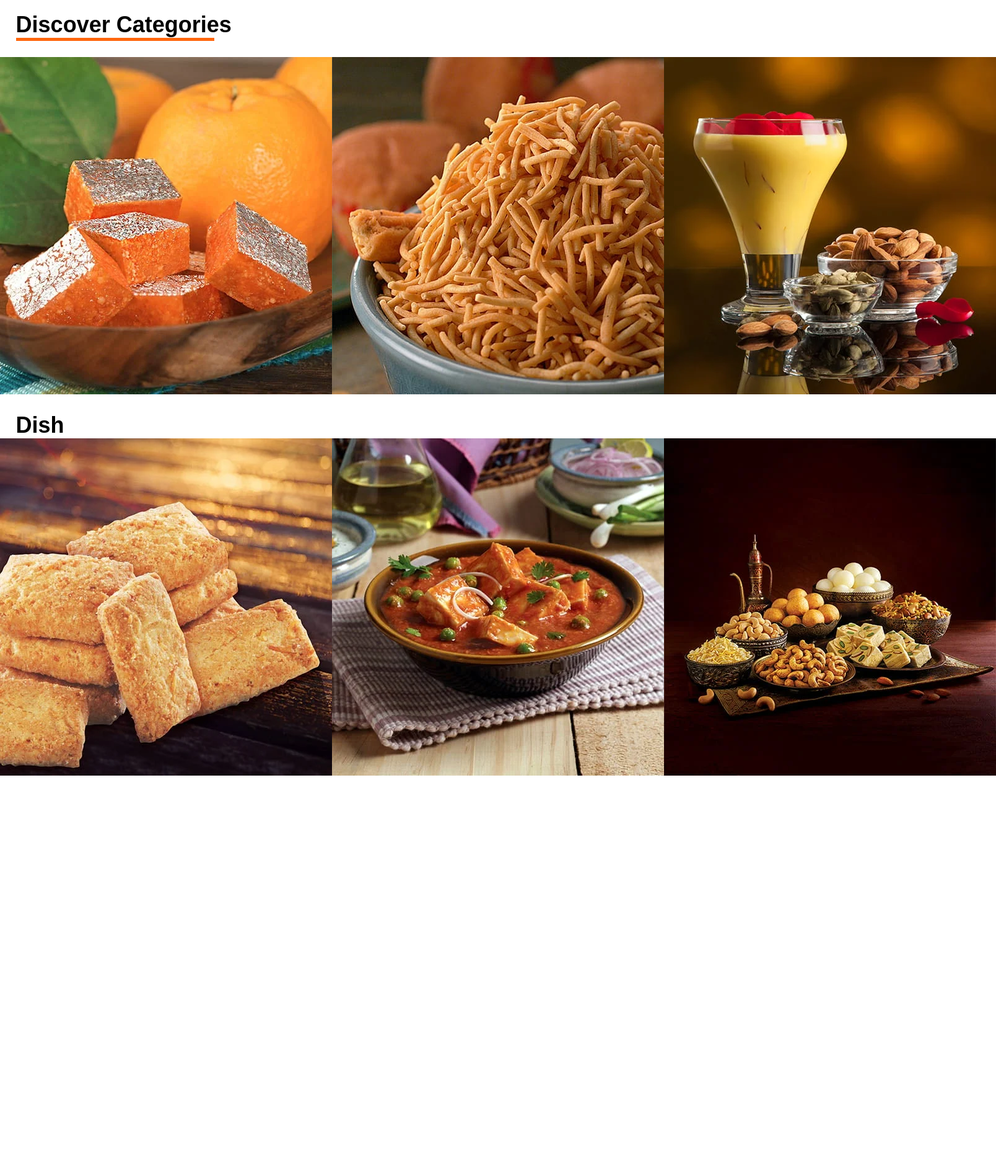
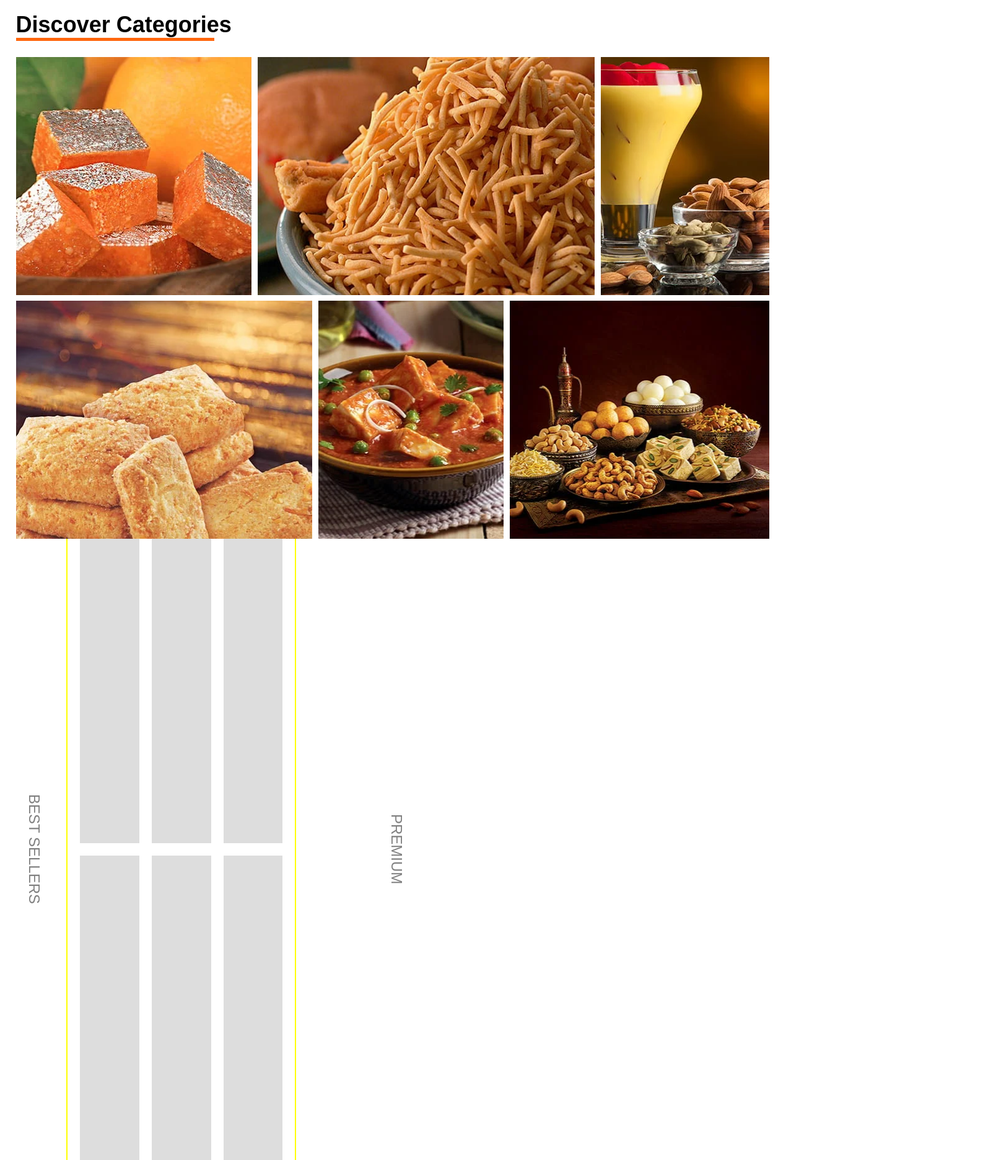
Before and after one commit to Meharsh7804/CSSReimagineRound2, a plain HTML site: page index.html in a window 1280 px wide. Shown: the part 827-2698 px from the top of the page at 62% size, 1608 px wide, since content can reach past the window. Before the commit the page ends 2082 px from the top, so only its background shows below. Drawn offline with nearby package versions, Linux system fonts and the light colour scheme; a web font is replaced by a local one.

Commit message:
Added section

```diff
--- a/index.html
+++ b/index.html
@@ -40,7 +40,7 @@
             <img src="./assets/text.png" alt="" />
           </div>
           <button>ORDER NOW</button>
-          <p>Moti Choor Ladoo  | Moong Burfee | Milk Cake | Mewa Bites Combo</p>
+          <p>Moti Choor Ladoo | Moong Burfee | Milk Cake | Mewa Bites Combo</p>
         </div>
         <div class="right">
           <img class="dot" src="./assets/dots.png" alt="" />
@@ -72,17 +72,62 @@
       <h1>Discover Categories</h1>
       <div class="underline"></div>
       <div class="container">
-        <div class="item1"><img src="./assets/sweets.jpg" alt=""></div>
-        <div class="item2"><img src="./assets/namkeen.jpg" alt=""></div>
-        <div class="item3"><img src="./assets/beverages.jpg" alt=""></div>
+        <div class="item" id="item1">
+          <div class="overlay">
+            <div class="text">SWEETS<br /><button>View Products</button></div>
+          </div>
         </div>
-        <h1>Dish</h1>
-      <div class="container">
-        <div class="item4"><img src="./assets/cookies.jpg" alt=""></div>
-        <div class="item5"><img src="./assets/ready to eat.jpg" alt=""></div>
-        <div class="item6"><img src="./assets/gifting.jpg" alt=""></div>
+        <div class="item" id="item2">
+          <div class="overlay">
+            <div class="text">NAMKEEN<br /><button>View Products</button></div>
+          </div>
+        </div>
+        <div class="item" id="item3">
+          <div class="overlay">
+            <div class="text">
+              BEVERAGES<br /><button>View Products</button>
+            </div>
+          </div>
+        </div>
+      </div>
+      <div class="container margin">
+        <div class="item" id="item4">
+          <div class="overlay">
+            <div class="text">COOKIES<br /><button>View Products</button></div>
+          </div>
+        </div>
+        <div class="item" id="item5">
+          <div class="overlay">
+            <div class="text">
+              READY TO EAT<br /><button>View Products</button>
+            </div>
+          </div>
+        </div>
+        <div class="item" id="item6">
+          <div class="overlay">
+            <div class="text">GIFTING<br /><button>View Products</button></div>
+          </div>
+        </div>
       </div>
     </section>
+
+      <section class="product-layout">
+        <div class="category best-sellers">BEST SELLERS</div>
+        <div class="products">
+          <div class="row">
+            <div class="product"></div>
+            <div class="product"></div>
+            <div class="product"></div>
+          </div>
+          <div class="row">
+            <div class="product"></div>
+            <div class="product"></div>
+            <div class="product"></div>
+          </div>
+        </div>
+        <div class="category premium">PREMIUM</div>
+      </section>
+
 
     <script
       src="https://cdnjs.cloudflare.com/ajax/libs/gsap/3.12.5/gsap.min.js"
--- a/style.css
+++ b/style.css
@@ -14,10 +14,11 @@ body {
 
 .video {
   position: absolute;
-  width: 99.9vw;
-  height: 99.5vh;
+  width: 98.7vw;
+  height: 100vh;
   background-color: black;
   z-index: 10;
+  overflow: hidden;
 }
 
 .video video {
@@ -303,14 +304,14 @@ body {
 
 /* CATEGORIES */
 
-.categories h1{
+.categories h1 {
   font-size: 36px;
   font-weight: 700;
   margin-left: 2vw;
   margin-top: 2vw;
 }
 
-.categories .underline{
+.categories .underline {
   width: 25vw;
   height: 5px;
   background: #ff670e;
@@ -318,8 +319,182 @@ body {
   margin-bottom: 2vw;
 }
 
-.categories .container{
+.container {
   display: flex;
+  max-width: 95vw;
+  gap: 10px;
+  margin-left: 2vw;
+}
+
+#item1 {
+  width: 35%;
+  height: 30vw;
+  background-image: url(./assets/sweets.jpg);
+  background-position: center;
+}
+#item2 {
+  width: 50%;
+  height: 30vw;
+  background-image: url(./assets/namkeen.jpg);
+  background-position: center;
+  background-size: cover;
+}
+#item3 {
+  width: 25%;
+  height: 30vw;
+  background-image: url(./assets/beverages.jpg);
+  background-position: center;
+}
+#item4 {
+  width: 40%;
+  height: 30vw;
+  background-image: url(./assets/cookies.jpg);
+}
+#item5 {
+  width: 25%;
+  height: 30vw;
+  background-image: url(/assets/ready\ to\ eat.jpg);
+  background-position: center;
+}
+#item6 {
+  width: 35%;
+  height: 30vw;
+  background-image: url(./assets/gifting.jpg);
+  background-position: center;
+}
+
+.item img {
+  width: 100%;
+  display: block;
+}
+
+.margin {
+  margin-top: 0.7vw;
+}
+
+.item {
+  position: relative;
+  overflow: hidden; /* Ensure the overflow from overlay is hidden */
+}
+
+.overlay {
+  background-color: #101010d1;
+  color: #fff;
+  position: absolute;
+  bottom: 0;
+  left: 0;
+  width: 100%;
+  height: 100%;
+  text-align: center;
+  padding: 10px 0;
+  display: flex;
+  justify-content: center;
+  align-items: center;
+  opacity: 0;
+  visibility: hidden;
+  transform: translateY(100%);
+  transition: opacity 0.75s ease-in-out, visibility 0s 1s,
+    transform 0.75s ease-in-out;
+}
+
+.item:hover .overlay {
+  opacity: 1;
+  visibility: visible;
+  transform: translateY(0);
+  transition-delay: 0s;
+}
+
+.overlay .text {
+  font-size: 1.5em;
+}
+
+.overlay button {
+  background: red;
+  border: none;
+  padding: 10px 20px;
+  color: #fff;
+  cursor: pointer;
+  font-size: 1em;
 }
 
 /* CATEGORIES */
+
+/* PRODUCT */
+
+.product-layout {
+  display: grid;
+  grid-template-columns: 1fr 3fr 3fr 3fr 1fr;
+  gap: 20px;
+}
+.category {
+  writing-mode: vertical-rl;
+  text-orientation: mixed;
+  display: flex;
+  align-items: center;
+  justify-content: center;
+  font-size: 24px;
+  color: gray;
+  position: relative;
+}
+.category::after {
+  content: "";
+  position: absolute;
+  width: 2px;
+  height: 100%;
+  background-color: yellow;
+}
+.category.best-sellers::after {
+  right: 0;
+}
+.category.premium::after {
+  left: 0;
+}
+.product {
+  width: 100%;
+  padding-top: 150%;
+  background-color: #ddd;
+}
+.products {
+  display: flex;
+  flex-direction: column;
+  gap: 20px;
+}
+.row {
+  display: flex;
+  gap: 20px;
+}
+@media (max-width: 1024px) {
+  .product-layout {
+    grid-template-columns: 1fr 2fr 2fr 2fr 1fr;
+  }
+}
+@media (max-width: 768px) {
+  .product-layout {
+    grid-template-columns: 1fr;
+  }
+  .products {
+    flex-direction: row;
+    flex-wrap: wrap;
+  }
+  .product {
+    padding-top: 100%;
+  }
+  .category {
+    writing-mode: horizontal-tb;
+    text-align: center;
+  }
+  .category::after {
+    width: 100%;
+    height: 2px;
+  }
+  .category.best-sellers::after {
+    bottom: 0;
+    right: auto;
+  }
+  .category.premium::after {
+    top: 0;
+    left: auto;
+  }
+}
+
+/* PRODUCT */
```
